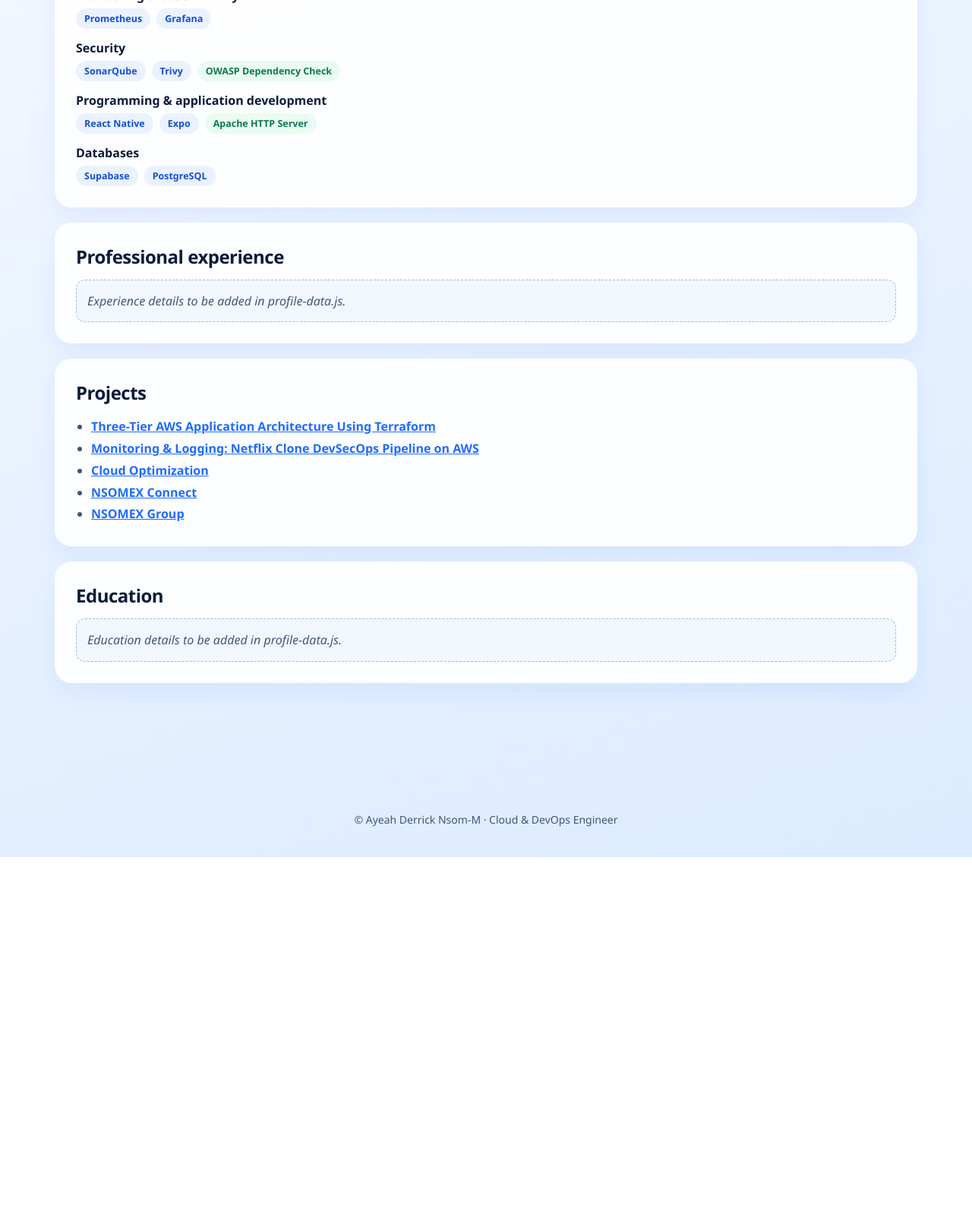
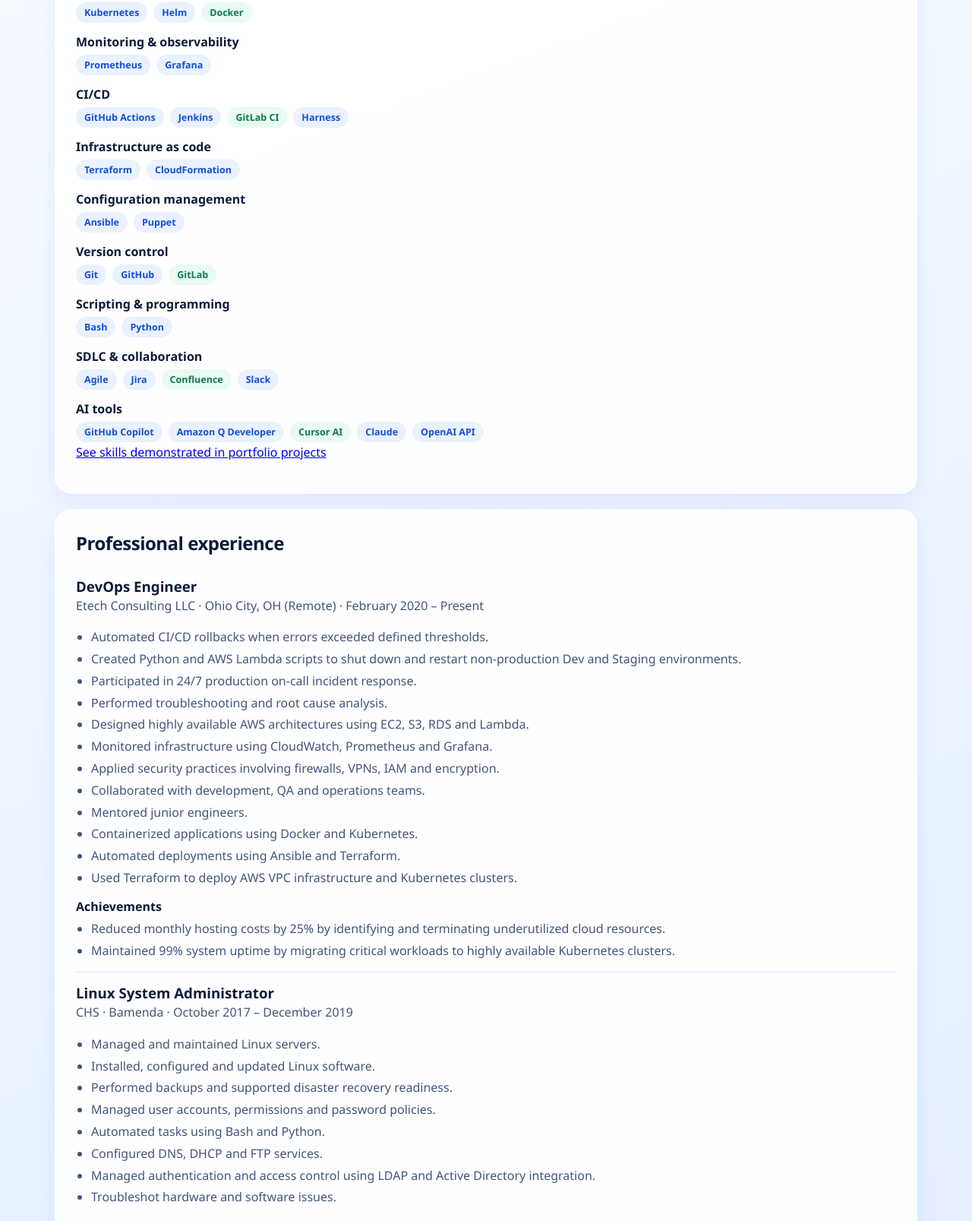
Before and after one commit to brightedge-tech/my-portfolio, a plain HTML site: page mockup/cv/index.html in a window 1280 px wide. Shown: the part 901-2508 px from the top of the page at 76% size. Before the commit the page ends 2029 px from the top, so only its background shows below. Drawn offline with Linux system fonts and the light colour scheme.

Commit message:
Update profile data from CV; centralise experience and skills in profile-data.js

```diff
--- a/mockup/about/index.html
+++ b/mockup/about/index.html
@@ -36,8 +36,6 @@
 <script src="../assets/js/services-data.js"></script>
 <script src="../assets/js/tech-data.js"></script>
 <script src="../assets/js/app.js"></script>
-<script src="../assets/js/skills-data.js"></script>
-<script src="../assets/js/experience-data.js"></script>
 <script src="../assets/js/projects-data.js"></script>
 <script src="../assets/js/profile-data.js"></script>
 <script src="../assets/js/profile.js"></script>
--- a/mockup/assets/css/profile.css
+++ b/mockup/assets/css/profile.css
@@ -17,3 +17,5 @@
 @media(max-width:800px){.about-hero{grid-template-columns:1fr}.about-photo{max-width:220px}}
 @media print{nav,.glow,.skip,footer,.cta-band,.nav-toggle{display:none!important}body{background:#fff}.cs-sec{box-shadow:none;border:1px solid #ddd;break-inside:avoid}}
 .about-hero h1,.cv-head h1{text-wrap:balance}
+.cv-contact{margin:6px 0 4px;color:var(--ink);font-weight:600}.cv-contact a{color:var(--blue)}
+.cv-item h4{margin:12px 0 4px}
--- a/mockup/assets/js/experience.js
+++ b/mockup/assets/js/experience.js
@@ -1,4 +1,4 @@
-/* Renders the Experience timeline from experience-data.js */
+/* Renders the Experience timeline from profile-data.js */
 (function () {
   function esc(s) { return String(s).replace(/[&<>"]/g, function (c) { return { "&": "&amp;", "<": "&lt;", ">": "&gt;", '"': "&quot;" }[c]; }); }
   function ul(a, cls) { return a && a.length ? '<ul class="' + (cls || "cs-list") + '">' + a.map(function (x) { return "<li>" + esc(x) + "</li>"; }).join("") + "</ul>" : ""; }
@@ -6,9 +6,9 @@
   function boot() {
     var r = document.getElementById("experience-root"); if (!r) return;
     try {
-      var E = window.EXPERIENCE;
+      var E = window.PROFILE && window.PROFILE.experience;
       if (!E) throw new Error("data");
-      if (!E.length) { r.innerHTML = '<p class="todo" role="status">Professional experience has not been added yet. Add entries to assets/js/experience-data.js.</p>'; return; }
+      if (!E.length) { r.innerHTML = '<p class="todo" role="status">Professional experience has not been added yet. Add entries to assets/js/profile-data.js.</p>'; return; }
       r.innerHTML = '<ol class="timeline">' + E.map(function (e) {
         var dates = [e.start, e.end].filter(Boolean).join(" \u2013 ");
         var meta = [e.organization, e.type, e.location].filter(Boolean).map(esc).join(" \u00b7 ");
--- a/mockup/assets/js/profile-data.js
+++ b/mockup/assets/js/profile-data.js
@@ -1,15 +1,18 @@
-/* Central profile data. Edit here; About and CV pages render from this file.
+/* Central profile data. Edit here; About, CV and Experience pages render from this file.
    - Social links: leave url null to hide the link (never use "#").
    - photo: path relative to site root (e.g. "assets/img/profile.jpg"); null shows a placeholder.
    - cvPdf: path to the real PDF (e.g. "assets/cv/ayeah-derrick-nsom-m-cv.pdf"); null hides the download button.
-   - education / certifications: empty arrays show a "to be added" note. Experience and skills live in experience-data.js and skills-data.js.
-     Entry shapes: experience {role, org, period, bullets[]}, education {qualification, institution, period},
-     certifications {name, issuer, year}. */
+   - experience {title, organization, type, location, start, end, description, responsibilities[], contributions[], technologies[], achievements[]};
+     education {qualification, institution, period}; certifications {name, issuer, year}; languages {name, level};
+     skills {group, items[]}. Empty arrays hide the section (certifications) or show a "to be added" note.
+   - The Skills page (skills-data.js) is separate: it lists technologies linked to portfolio projects. */
 (function (g) {
   g.PROFILE = {
     name: "Ayeah Derrick Nsom-M",
     title: "Cloud & DevOps Engineer",
     location: null,
+    email: "derricknsom0@gmail.com",
+    phone: "+86 139 4902 6940",
     photo: null,
     photoAlt: "Portrait of Ayeah Derrick Nsom-M",
     cvPdf: null,
@@ -25,12 +28,76 @@
       ["Solving practical problems", "Start from the business and technical problem, then pick the tools."]
     ],
     social: [
-      { id: "linkedin", label: "LinkedIn", url: null },
-      { id: "github", label: "GitHub", url: null },
+      { id: "linkedin", label: "LinkedIn", url: "https://linkedin.com/in/derrick-nsom-m-5332aa388" },
+      { id: "github", label: "GitHub", url: "https://github.com/brightedge-tech" },
       { id: "medium", label: "Medium", url: null },
       { id: "nsomex", label: "NSOMEX website", url: "https://www.nsomex.com" }
     ],
-    education: [],
-    certifications: []
+    experience: [
+      {
+        title: "DevOps Engineer", organization: "Etech Consulting LLC", type: null, location: "Ohio City, OH (Remote)",
+        start: "February 2020", end: "Present", description: null,
+        responsibilities: [
+          "Automated CI/CD rollbacks when errors exceeded defined thresholds.",
+          "Created Python and AWS Lambda scripts to shut down and restart non-production Dev and Staging environments.",
+          "Participated in 24/7 production on-call incident response.",
+          "Performed troubleshooting and root cause analysis.",
+          "Designed highly available AWS architectures using EC2, S3, RDS and Lambda.",
+          "Monitored infrastructure using CloudWatch, Prometheus and Grafana.",
+          "Applied security practices involving firewalls, VPNs, IAM and encryption.",
+          "Collaborated with development, QA and operations teams.",
+          "Mentored junior engineers.",
+          "Containerized applications using Docker and Kubernetes.",
+          "Automated deployments using Ansible and Terraform.",
+          "Used Terraform to deploy AWS VPC infrastructure and Kubernetes clusters."
+        ],
+        contributions: [],
+        technologies: ["AWS", "EC2", "S3", "RDS", "Lambda", "CloudWatch", "IAM", "Kubernetes", "Docker", "Terraform", "Ansible", "Python", "Prometheus", "Grafana"],
+        achievements: [
+          "Reduced monthly hosting costs by 25% by identifying and terminating underutilized cloud resources.",
+          "Maintained 99% system uptime by migrating critical workloads to highly available Kubernetes clusters."
+        ]
+      },
+      {
+        title: "Linux System Administrator", organization: "CHS", type: null, location: "Bamenda",
+        start: "October 2017", end: "December 2019", description: null,
+        responsibilities: [
+          "Managed and maintained Linux servers.",
+          "Installed, configured and updated Linux software.",
+          "Performed backups and supported disaster recovery readiness.",
+          "Managed user accounts, permissions and password policies.",
+          "Automated tasks using Bash and Python.",
+          "Configured DNS, DHCP and FTP services.",
+          "Managed authentication and access control using LDAP and Active Directory integration.",
+          "Troubleshot hardware and software issues."
+        ],
+        contributions: [],
+        technologies: ["Linux", "Bash", "Python", "DNS", "DHCP", "FTP", "LDAP", "Active Directory"],
+        achievements: []
+      }
+    ],
+    education: [
+      { qualification: "Computer Science", institution: "University of Buea", period: "September 2014 \u2013 June 2017" }
+    ],
+    certifications: [],
+    languages: [
+      { name: "English", level: "Expert" },
+      { name: "French", level: "Fluent" }
+    ],
+    skills: [
+      { group: "Operating systems", items: ["Linux", "Windows Server"] },
+      { group: "Cloud platforms", items: ["AWS (EC2, EKS, IAM, S3, RDS)", "Azure (Active Directory/Entra ID)", "GCP"] },
+      { group: "Security", items: ["Snyk", "SonarQube", "Trivy", "RBAC", "HashiCorp Vault"] },
+      { group: "Databases", items: ["MySQL", "PostgreSQL", "MongoDB"] },
+      { group: "Container orchestration", items: ["Kubernetes", "Helm", "Docker"] },
+      { group: "Monitoring & observability", items: ["Prometheus", "Grafana"] },
+      { group: "CI/CD", items: ["GitHub Actions", "Jenkins", "GitLab CI", "Harness"] },
+      { group: "Infrastructure as code", items: ["Terraform", "CloudFormation"] },
+      { group: "Configuration management", items: ["Ansible", "Puppet"] },
+      { group: "Version control", items: ["Git", "GitHub", "GitLab"] },
+      { group: "Scripting & programming", items: ["Bash", "Python"] },
+      { group: "SDLC & collaboration", items: ["Agile", "Jira", "Confluence", "Slack"] },
+      { group: "AI tools", items: ["GitHub Copilot", "Amazon Q Developer", "Cursor AI", "Claude", "OpenAI API"] }
+    ]
   };
 })(typeof window !== "undefined" ? window : global.window);
--- a/mockup/assets/js/profile.js
+++ b/mockup/assets/js/profile.js
@@ -13,6 +13,12 @@
     var l = P.social.filter(function (s) { return s.url; });
     if (!l.length) return "";
     return '<ul class="social" aria-label="Professional links">' + l.map(function (s) { return '<li><a href="' + esc(s.url) + '" target="_blank" rel="noopener noreferrer">' + esc(s.label) + " \u2197</a></li>"; }).join("") + "</ul>";
+  }
+  function contact() {
+    var c = [];
+    if (P.email) c.push('<a href="mailto:' + esc(P.email) + '">' + esc(P.email) + "</a>");
+    if (P.phone) c.push('<a href="tel:' + esc(P.phone.replace(/[^+\d]/g, "")) + '">' + esc(P.phone) + "</a>");
+    return c.length ? '<p class="cv-contact">' + c.join(" \u00b7 ") + "</p>" : "";
   }
   function cvBtn(cls) {
     return P.cvPdf ? '<a class="btn ' + (cls || "b1") + '" href="' + ROOT + esc(P.cvPdf) + '" download>Download My CV</a>' : "";
@@ -34,14 +40,19 @@
 
   function cv(r) {
     var h = '<header class="cv-head"><div><p class="kicker">Curriculum Vitae</p><h1>' + esc(P.name) + '<span class="role">' + esc(P.title) + '</span></h1></div><div class="pj-actions">' +
-      (P.cvPdf ? cvBtn("b1") : '<span class="todo" role="status">CV PDF not yet available</span>') + "</div></header>" + social();
+      (P.cvPdf ? cvBtn("b1") : '<span class="todo" role="status">CV PDF not yet available</span>') + "</div></header>" + contact() + social();
     h += sec("summary", "Professional summary", "<p>" + esc(P.summary) + "</p>");
-    h += sec("skills", "Technical skills", '<p class="muted">Technologies demonstrated in portfolio projects, not proficiency levels. <a href="' + ROOT + 'skills/">See the full skills page</a>.</p><dl class="skills">' + window.SKILL_CATEGORIES.map(function (c) { var it = window.SKILLS.filter(function (s) { return s.category === c.id && s.status !== "hidden"; }); return it.length ? "<div><dt>" + esc(c.name) + '</dt><dd><ul class="tags">' + it.map(function (s) { return "<li>" + esc(s.name) + "</li>"; }).join("") + "</ul></dd></div>" : ""; }).join("") + "</dl>");
-    h += sec("experience", "Professional experience", (window.EXPERIENCE || []).length ? window.EXPERIENCE.map(function (e) { return '<article class="cv-item"><h3>' + esc(e.title) + '</h3><p class="muted">' + esc(e.organization) + " \u00b7 " + esc([e.start, e.end].filter(Boolean).join(" \u2013 ")) + "</p>" + (e.responsibilities && e.responsibilities.length ? '<ul class="cs-list">' + e.responsibilities.map(function (b) { return "<li>" + esc(b) + "</li>"; }).join("") + "</ul>" : "") + "</article>"; }).join("") : todo("Experience details to be added in profile-data.js."));
+    h += sec("skills", "Technical skills", '<dl class="skills">' + P.skills.map(function (g) { return "<div><dt>" + esc(g.group) + '</dt><dd><ul class="tags">' + g.items.map(function (i) { return "<li>" + esc(i) + "</li>"; }).join("") + "</ul></dd></div>"; }).join("") + '</dl><p class="muted"><a href="' + ROOT + 'skills/">See skills demonstrated in portfolio projects</a></p>');
+    h += sec("experience", "Professional experience", P.experience.length ? P.experience.map(function (e) {
+      var meta = [e.organization, e.type, e.location].filter(Boolean).map(esc).join(" \u00b7 ") + " \u00b7 " + esc([e.start, e.end].filter(Boolean).join(" \u2013 "));
+      return '<article class="cv-item"><h3>' + esc(e.title) + '</h3><p class="muted">' + meta + "</p>" + (e.responsibilities && e.responsibilities.length ? '<ul class="cs-list">' + e.responsibilities.map(function (b) { return "<li>" + esc(b) + "</li>"; }).join("") + "</ul>" : "") +
+        (e.achievements && e.achievements.length ? "<h4>Achievements</h4>" + '<ul class="cs-list">' + e.achievements.map(function (b) { return "<li>" + esc(b) + "</li>"; }).join("") + "</ul>" : "") + "</article>";
+    }).join("") : todo("Experience details to be added in profile-data.js."));
     var pj = window.PROJECTS.filter(function (p) { return p.published; });
     h += sec("projects", "Projects", '<ul class="cs-list rel">' + pj.map(function (p) { return '<li><a href="' + ROOT + "projects/" + p.slug + '/">' + esc(p.title) + "</a></li>"; }).join("") + "</ul>");
     h += sec("education", "Education", P.education.length ? P.education.map(function (e) { return '<article class="cv-item"><h3>' + esc(e.qualification) + '</h3><p class="muted">' + esc(e.institution) + " \u00b7 " + esc(e.period) + "</p></article>"; }).join("") : todo("Education details to be added in profile-data.js."));
     if (P.certifications.length) h += sec("certs", "Certifications", '<ul class="cs-list">' + P.certifications.map(function (c) { return "<li>" + esc(c.name) + " \u2014 " + esc(c.issuer) + (c.year ? " (" + esc(c.year) + ")" : "") + "</li>"; }).join("") + "</ul>");
+    if (P.languages && P.languages.length) h += sec("languages", "Languages", '<ul class="cs-list">' + P.languages.map(function (l) { return "<li>" + esc(l.name) + " \u2014 " + esc(l.level) + "</li>"; }).join("") + "</ul>");
     r.innerHTML = h;
   }
 
--- a/mockup/gen.js
+++ b/mockup/gen.js
@@ -89,20 +89,20 @@ P.forEach(p => w(`projects/${p.slug}/index.html`, page({
 })));
 
 w("about/index.html", page({
-  root: "../", active: "about", profile: true, scripts: ["skills-data", "experience-data"], bodyAttr: 'data-page="about"',
+  root: "../", active: "about", profile: true, bodyAttr: 'data-page="about"',
   title: "About | Ayeah Derrick Nsom-M – Cloud & DevOps Engineer",
   desc: "About Ayeah Derrick Nsom-M, Cloud & DevOps Engineer: cloud engineering, infrastructure automation and delivery.",
   main: `<div class="container" id="profile-root"><noscript><p class="error">Please enable JavaScript to view this page.</p></noscript></div>`
 }));
 w("cv/index.html", page({
-  root: "../", active: "cv", profile: true, scripts: ["skills-data", "experience-data"], bodyAttr: 'data-page="cv"',
+  root: "../", active: "cv", profile: true, bodyAttr: 'data-page="cv"',
   title: "CV | Ayeah Derrick Nsom-M – Cloud & DevOps Engineer",
   desc: "Curriculum vitae of Ayeah Derrick Nsom-M, Cloud & DevOps Engineer.",
   main: `<div class="container" id="profile-root"><noscript><p class="error">Please enable JavaScript to view this page.</p></noscript></div>`
 }));
 
 w("experience/index.html", page({
-  root: "../", active: "exp", scripts: ["experience-data", "experience"],
+  root: "../", active: "exp", scripts: ["profile-data", "experience"],
   title: "Experience | Ayeah Derrick Nsom-M – Cloud & DevOps Engineer",
   desc: "Professional experience of Ayeah Derrick Nsom-M, Cloud & DevOps Engineer.",
   main: `<div class="page-hero"><p class="kicker">Experience</p><h1>Professional experience.</h1><p>Ayeah Derrick Nsom-M — Cloud &amp; DevOps Engineer.</p></div>
```
Also changed, not shown: mockup/assets/js/experience-data.js (deleted, +0 -7 lines), mockup/cv/index.html (+0 -2 lines), mockup/experience/index.html (+1 -1 lines).
